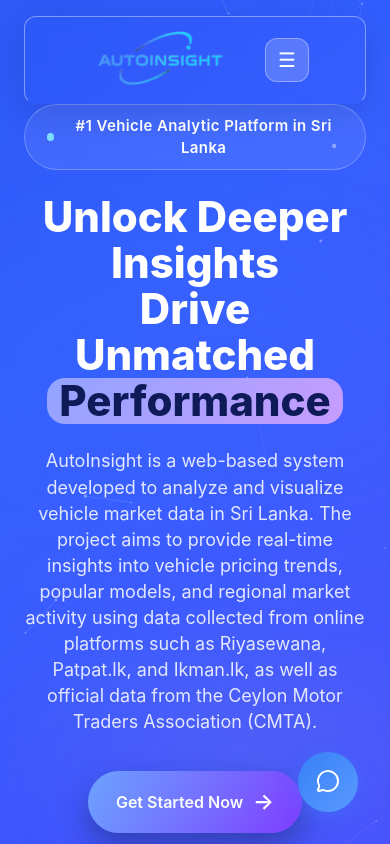
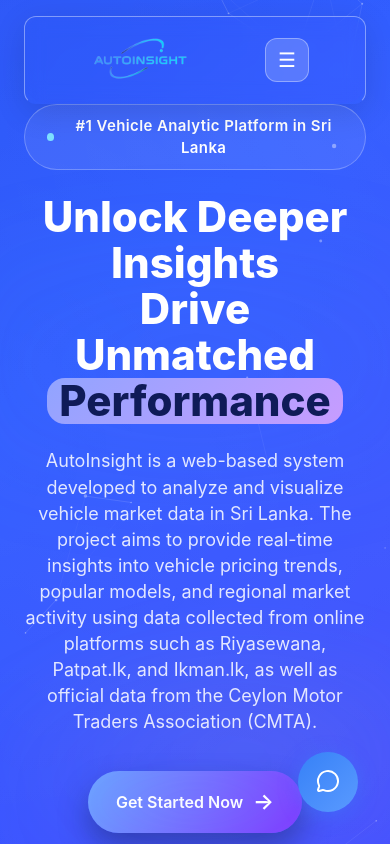
Before and after one commit to akila20040720/autoinsightcs70, a React (Vite) app in the folder cs70/: page / in a window 390 px wide. Shown: the top 844 px of the page. Built offline with nearby package versions, Linux system fonts and the light colour scheme.

Commit message:
feat: add class for navbar logo and adjust height for better styling

```diff
--- a/cs70/src/components/Navbar.tsx
+++ b/cs70/src/components/Navbar.tsx
@@ -106,6 +106,7 @@
           <img
             src="/assets/AutoInsightLogo.png"
             alt="AutoInsight Logo"
+            className="navbar-logo"
             style={{ height: "64px", width: "auto" }}
           />
         </Link>
--- a/cs70/src/styles.css
+++ b/cs70/src/styles.css
@@ -392,6 +392,9 @@
         right: 16px;
         top: 16px;
     }
+    .navbar-logo {
+        height: 48px !important;
+    }
 }
 
 /* Responsive navigation for new navbar component */
```
